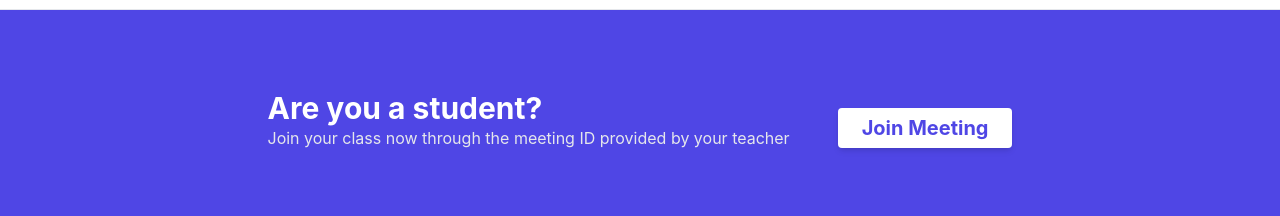
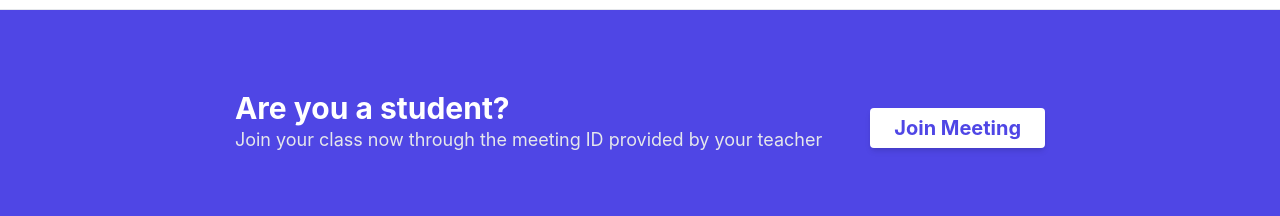
Before and after one commit to ShaimaaHossam/edufy-website, a Next.js app: page / in a window 1280 px wide. Shown: the part 1600-1816 px from the top of the page. Built offline with nearby package versions, Linux system fonts and the light colour scheme.

Commit message:
Update download.js

```diff
--- a/components/landing_page/download.js
+++ b/components/landing_page/download.js
@@ -5,7 +5,7 @@ export default function Download(){
         <div className="bg-indigo-600 w-full py-20 text-center md:text-left flex justify-center flex-wrap px-12">
             <div>
             <p className="text-white text-3xl font-bold">Are you a student?</p>
-            <p className="text-gray-200">Join your class now through the meeting ID provided by your teacher</p>
+            <p className="text-gray-200 text-lg">Join your class now through the meeting ID provided by your teacher</p>
             </div>
             <div className="py-6 mt-6 md:mt-0 ml-0 md:ml-12">
                 <Link href="/join-meeting" passHref>
```
